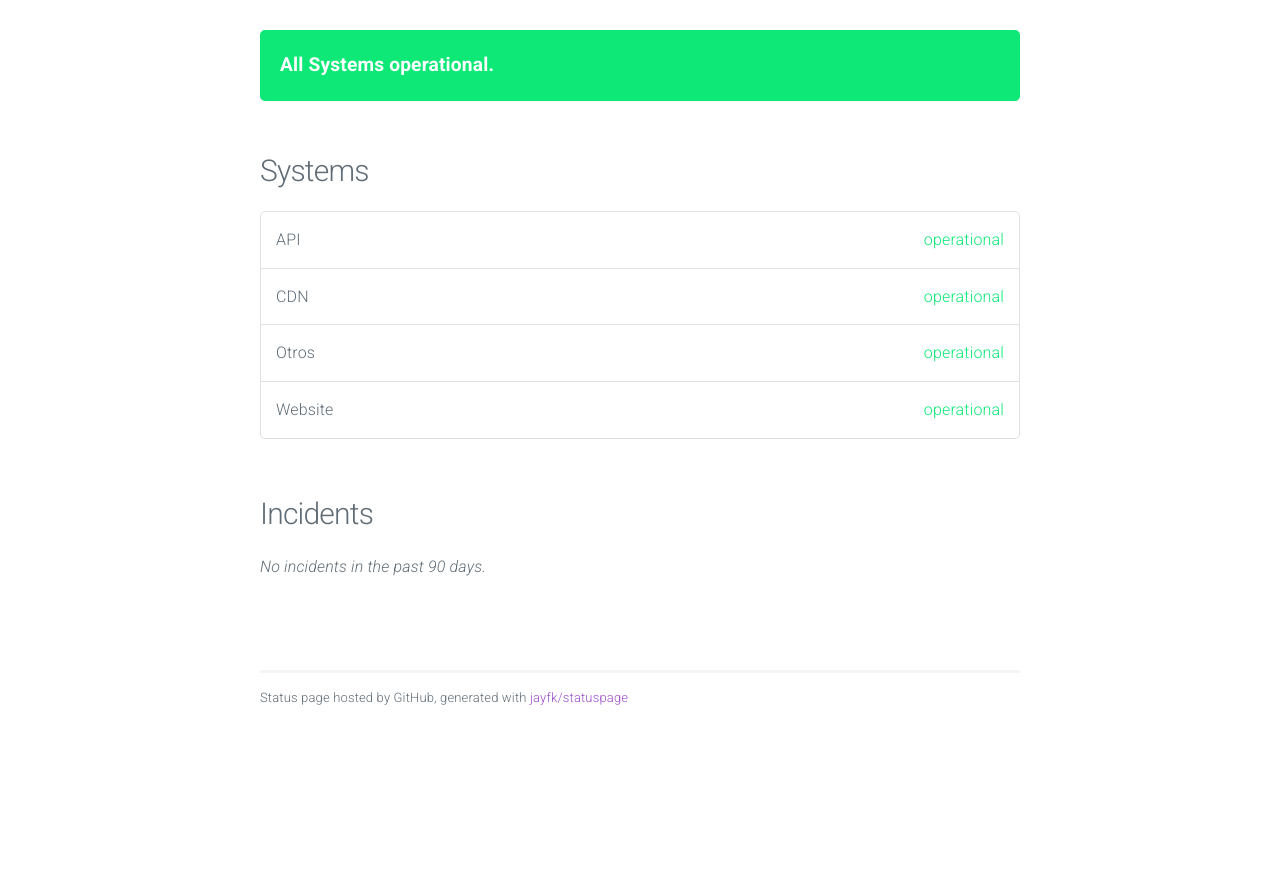
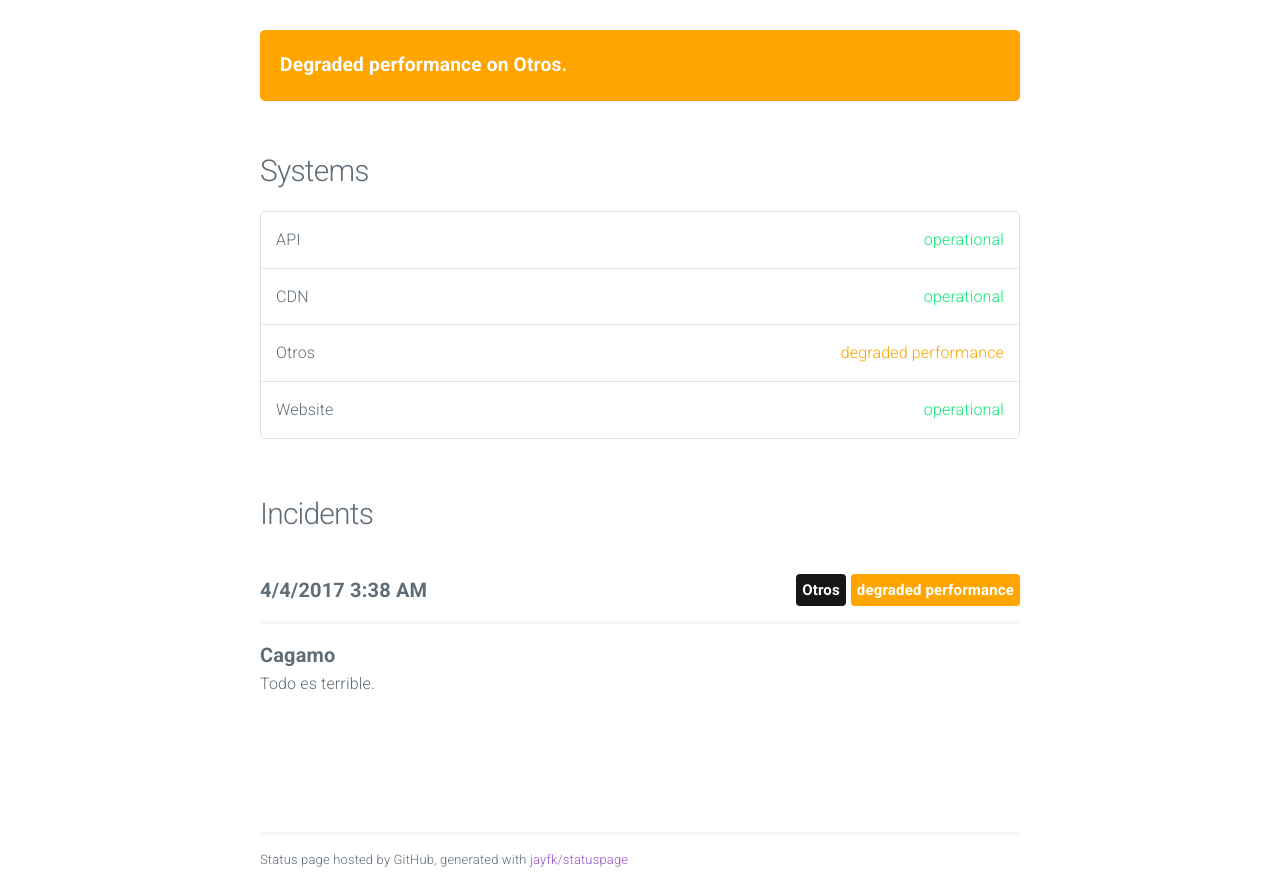
Before and after one commit to whispered/Test, a plain HTML site: page index.html in a window 1280 px wide. Shown: the part 55-950 px from the top of the page. Before the commit the page ends 800 px from the top, so only its background shows below. Drawn offline with nearby package versions, Linux system fonts and the light colour scheme; no server answers.

Commit message:
update index

```diff
--- a/index.html
+++ b/index.html
@@ -29,9 +29,11 @@
 
 			<section class="container" id="main">
 
-					<div class="panel operational" data-l10n-id="systems-operational">
-						All Systems operational.
+
+					<div class="panel degraded performance">
+						<span data-l10n-id="Degraded-performance">Degraded performance</span> <span data-l10n-id="on">on</span> Otros.
 					</div>
+
 
 
 				<h4 data-l10n-id="systems">Systems</h4>
@@ -46,7 +48,7 @@
 					</li>
 
 					<li>
-						Otros <span class="status operational" data-l10n-id="operational">operational</span>
+						Otros <span class="status degraded performance" data-l10n-id="degraded-performance">degraded performance</span>
 					</li>
 
 					<li>
@@ -57,7 +59,24 @@
 
 				<h4 data-l10n-id="incidents">Incidents</h4>
 
-					<em data-l10n-id="no.incidents">No incidents in the past 90 days.</em>
+
+					<div class="incident">
+						<span class="date moment">2017-04-04 03:38:04 UTC</span>
+
+
+							<span class="label degraded performance float-right" data-l10n-id="degraded-performance">degraded performance</span>
+
+
+							<span class="label system float-right">Otros</span>
+
+						<hr/>
+
+						<span class="title">Cagamo</span>
+						<p>Todo es terrible.</p>
+
+
+					</div>
+
 
 			</section>
 
```
